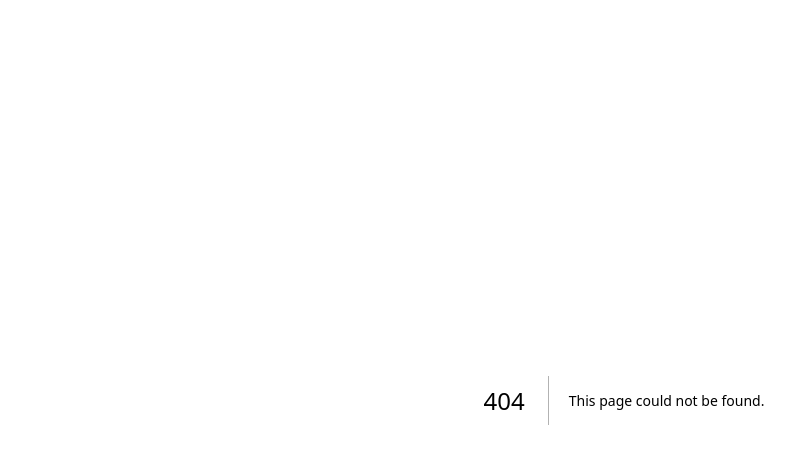
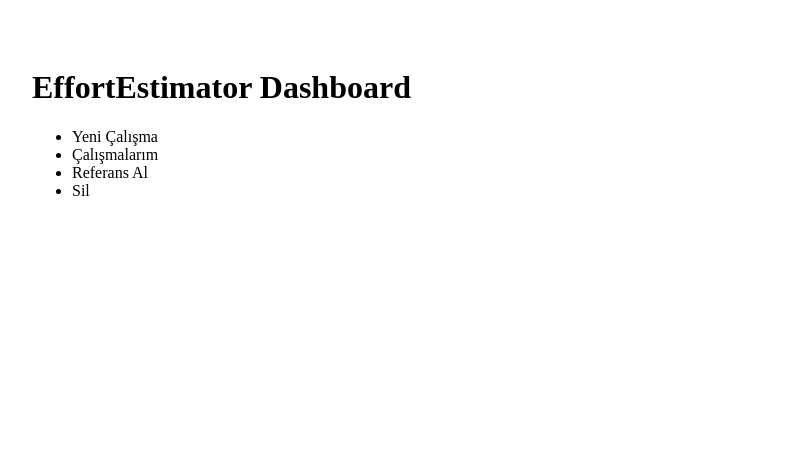
Before and after one commit to ufukturcan-ntt/effortestimator, a Next.js app: page /dashboard in a window 1280 px wide. Before the commit this address had no page. Shown: the top 464 px of the page, without its empty margins (16-811 px from the left). Built offline with nearby package versions, Linux system fonts and the light colour scheme.

Commit message:
Create page.tsx

```diff
--- /dev/null
+++ b/app/dashboard/page.tsx
@@ -0,0 +1,14 @@
+export default function DashboardPage() {
+  return (
+    <main style={{ padding: 40 }}>
+      <h1>EffortEstimator Dashboard</h1>
+
+      <ul>
+        <li>Yeni Çalışma</li>
+        <li>Çalışmalarım</li>
+        <li>Referans Al</li>
+        <li>Sil</li>
+      </ul>
+    </main>
+  );
+}
```
